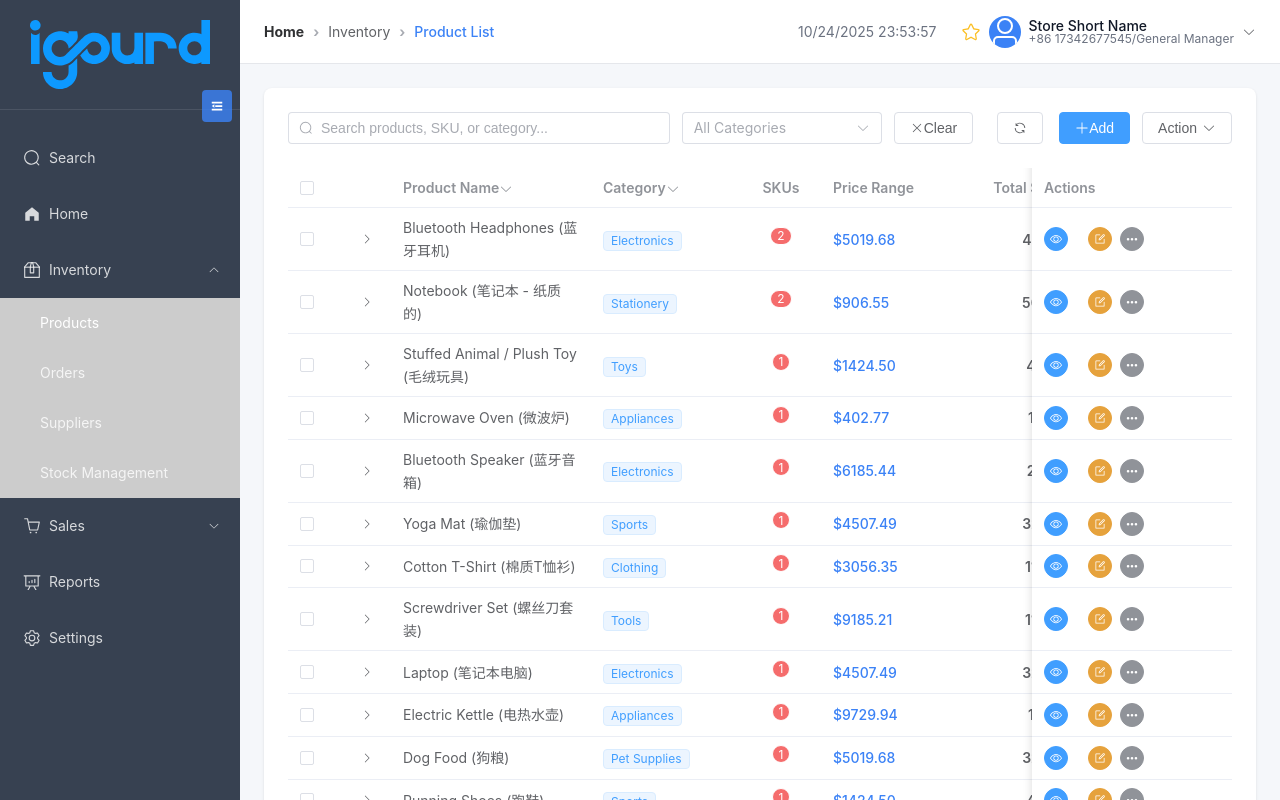
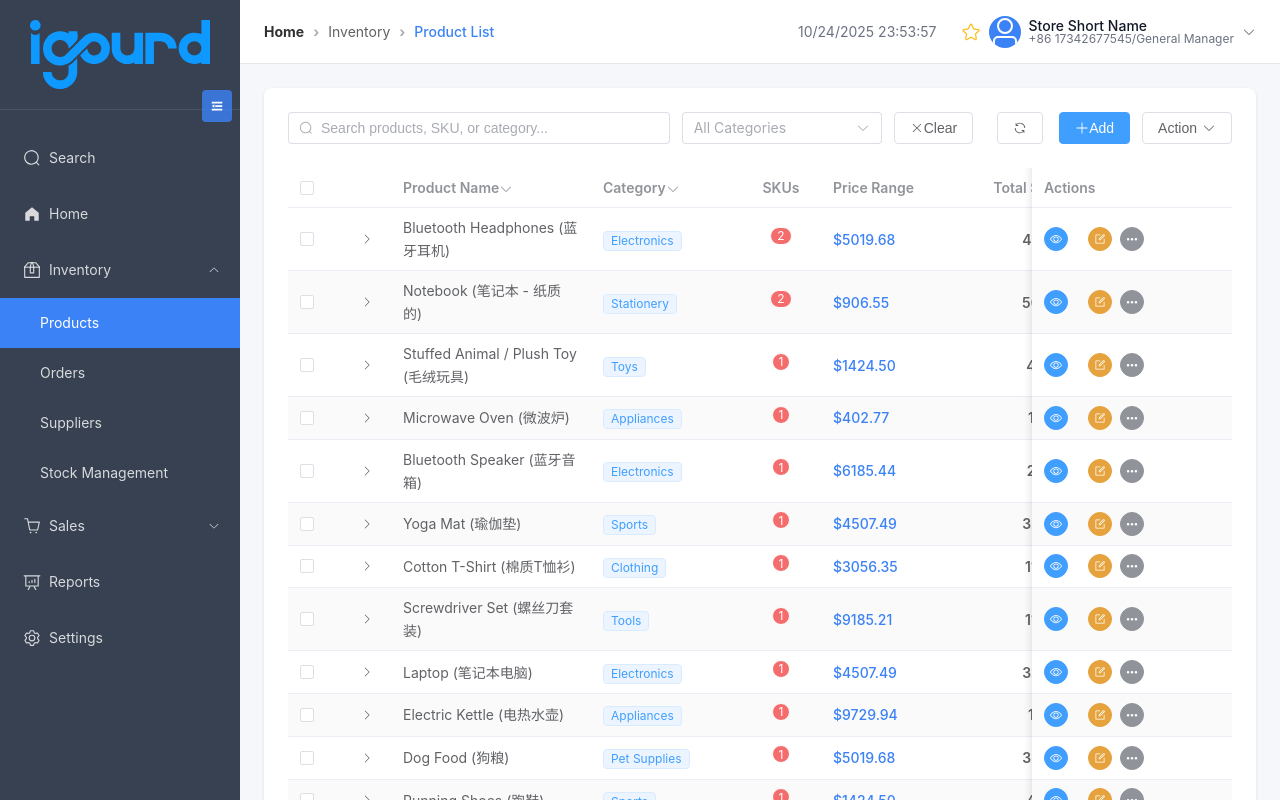
Before and after one commit to AdamUzDel/POSDemoVue, a Vue app: page /inventory/products in a window 1280 px wide. Built offline with nearby package versions, Linux system fonts and the light colour scheme.

Commit message:
minor improvements

```diff
--- a/src/components/product/ProductTable.vue
+++ b/src/components/product/ProductTable.vue
@@ -2,6 +2,7 @@
   <el-table
     :data="products"
     v-loading="loading"
+    stripe
     style="width: 100%"
     row-key="id"
     :expand-row-keys="expandedRows"
--- a/src/layouts/DashboardLayout.vue
+++ b/src/layouts/DashboardLayout.vue
@@ -281,9 +281,11 @@ const handleMenuSelect = (index: string) => {
 
 .collapse-btn:hover {
   background-color: rgba(59, 130, 246, 1);
+  color: #111827;
 }
 
 .collapse-btn.collapsed-state {
+  top: 70px;
   right: 50%;
   transform: translateX(50%);
 }
@@ -307,13 +309,14 @@ const handleMenuSelect = (index: string) => {
   color: #fff;
 }
 
-.sidebar-menu :deep(.el-menu-item.is-active) {
+.sidebar-menu :deep(.el-menu-item.is-active),
+.sidebar-menu :deep(.el-sub-menu .el-menu-item.is-active) {
   background-color: #3b82f6;
   color: #fff;
 }
 
 .sidebar-menu :deep(.el-sub-menu .el-menu-item) {
-  background-color: rgba(0, 0, 0, 0.2);
+  background-color: #374151;
   min-width: 0;
 }
 
```
